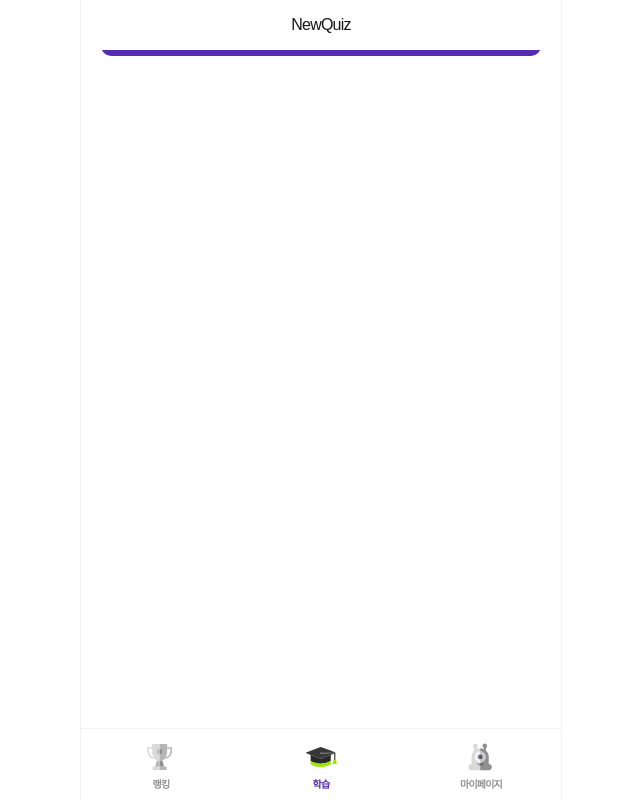
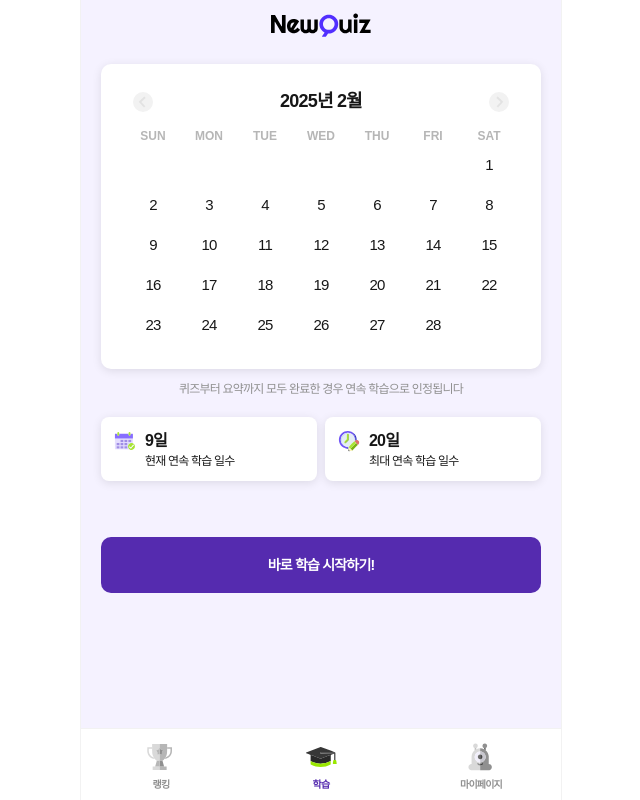
Before and after one commit to POTENDAY-NEWQUIZ/NEWQUIZ-FE, a Next.js app: page / in a window 1280 px wide. Shown: the whole page, without its empty margins (319-959 px from the left). Built offline with nearby package versions, Linux system fonts and the light colour scheme; a web font is replaced by a local one.

Commit message:
[feat] : home 생성 및 구현

```diff
--- a/src/app/page.tsx
+++ b/src/app/page.tsx
@@ -1,18 +1,50 @@
 import Header from "@components/header";
 import Navigator from "@components/navigator";
+import MyCalendar from "@container/calendar";
 import Button from "@components/button/button";
+import StudyDuration from "@components/study-duration";
+
+import duration1 from "@assets/img/calendar.svg";
+import duration2 from "@assets/img/clock.svg";
 
 const Home = () => {
   return (
-    <div>
-      <Header title="NewQuiz" />
-      <Button
-        text="바로 학습 시작하기!"
-        type="active"
-        link="/article"
-      />
+    <>
+      <main className="bg-home-lavender h-screen overflow-y-auto pb-[88px]">
+        {/* 헤더 구역 */}
+        <Header title="logo" />
+
+        {/* 캘린더 구역 */}
+        <section className="pt-16 mb-5">
+          <MyCalendar />
+        </section>
+
+        {/* 학습일수 구역 */}
+        <section className="mx-5 flex justify-between">
+          <StudyDuration
+            icon={duration1}
+            duration={9}
+            text="현재 연속 학습 일수"
+          />
+          <StudyDuration
+            icon={duration2}
+            duration={20}
+            text="최대 연속 학습 일수"
+          />
+        </section>
+
+        {/* 버튼 구역 */}
+        <section className="mt-14">
+          <Button
+            text="바로 학습 시작하기!"
+            type="active"
+            link="/article"
+          />
+        </section>
+      </main>
+
       <Navigator />
-    </div>
+    </>
   );
 };
 
--- a/src/components/header.tsx
+++ b/src/components/header.tsx
@@ -1,10 +1,24 @@
+import Image from "next/image";
+
 import { IHeader } from "@interface/props";
+
+import logo from "@assets/logo.svg";
 
 const Header = ({ title, leftChild, rightChild }: IHeader) => {
   return (
-    <header className="max-w-[480px] w-full h-[50px] fixed top-0 bg-white flex justify-between items-center px-5">
+    <header
+      className={`max-w-[480px] w-full h-[50px] fixed top-0 flex justify-between items-center px-5 z-10 ${
+        title === "logo" ? "bg-home-lavender" : "bg-white"
+      }`}
+    >
       <div className="flex items-center">{leftChild}</div>
-      <div>{title}</div>
+      <div>
+        {title === "logo" ? (
+          <Image src={logo} width={100} height={23.35} alt="로고" />
+        ) : (
+          <span>{title}</span>
+        )}
+      </div>
       <div className="flex items-center">{rightChild}</div>
     </header>
   );
--- /dev/null
+++ b/src/components/study-duration.tsx
@@ -0,0 +1,21 @@
+import Image from "next/image";
+import { IStudyDuration } from "@interface/props";
+
+const StudyDuration = ({ icon, duration, text }: IStudyDuration) => {
+  return (
+    <div className="w-[calc((100%-8px)/2)] bg-white shadow-default flex gap-2 p-3 rounded-lg">
+      {/* 아이콘 구역 */}
+      <section>
+        <Image src={icon} width={24} height={24} alt="아이콘" />
+      </section>
+
+      {/* 텍스트 구역 */}
+      <section>
+        <div className="font-semibold">{duration}일</div>
+        <div className="font-medium text-xs">{text}</div>
+      </section>
+    </div>
+  );
+};
+
+export default StudyDuration;
--- a/src/container/article-loading.tsx
+++ b/src/container/article-loading.tsx
@@ -19,7 +19,7 @@ const ArticleLoading = () => {
       </section>
 
       {/* 안내문 구역 */}
-      <section className="mx-w-[420px] bg-white shadow-description rounded-[10px] mx-[30px]">
+      <section className="mx-w-[420px] bg-white shadow-default rounded-[10px] mx-[30px]">
         <ul className="ml-3 p-6 text-sm font-medium list-disc list-outside leading-6">
           <li>원하는 분야의 사설을 선택해주세요</li>
           <li>
```
Also changed, not shown: src/interface/props.ts (+7 -0 lines).
